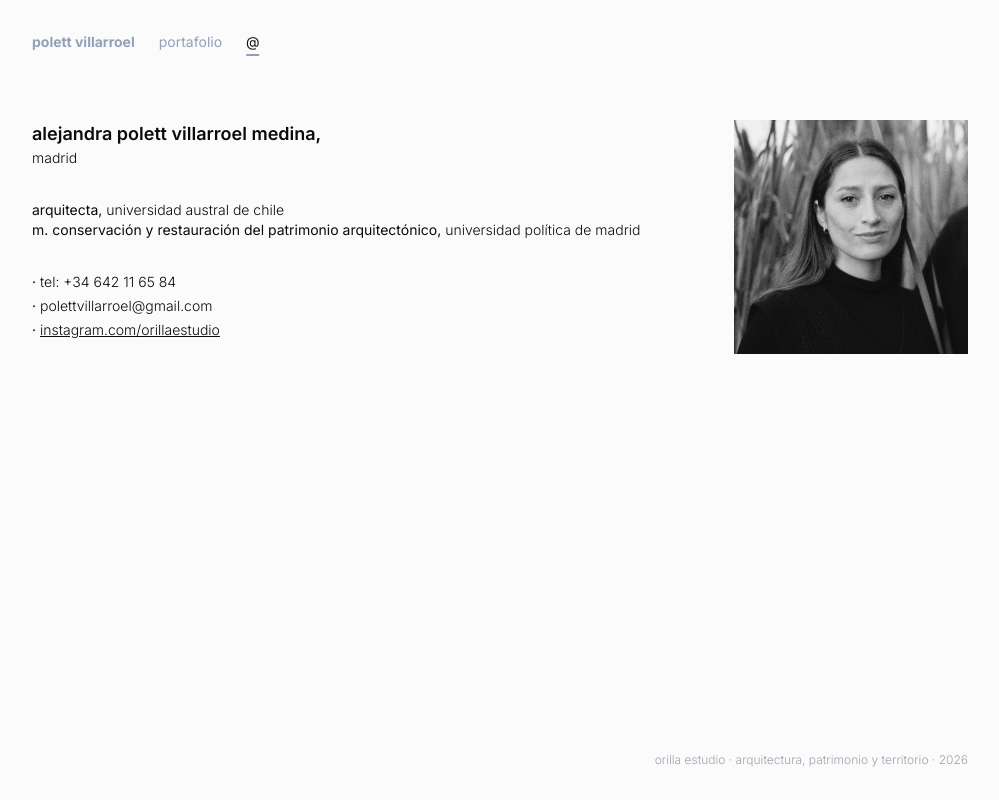
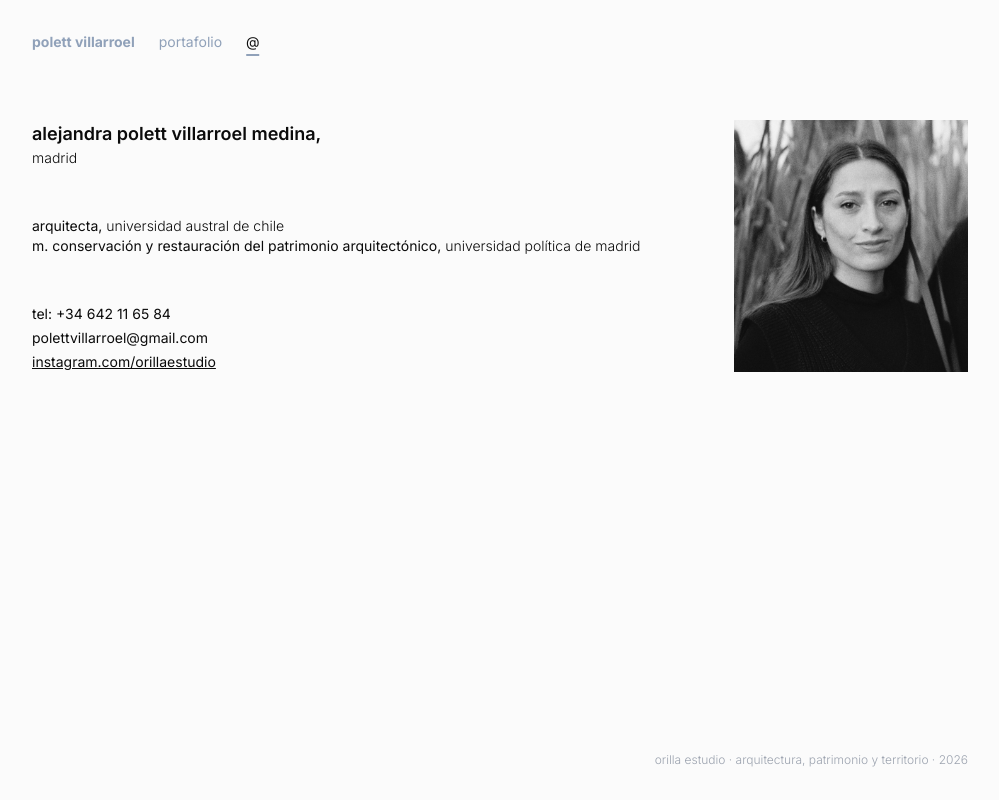
Before and after one commit to jorgedemaria/polett-villarroel-web, a Vue app: page /contacto in a window 1280 px wide. Shown: the whole page, without its empty margins (140-1139 px from the left). Built offline with nearby package versions, Linux system fonts and the light colour scheme.

Commit message:
estilizado la pagina de contacto

```diff
--- a/src/views/Contacto.vue
+++ b/src/views/Contacto.vue
@@ -1,7 +1,7 @@
 <template>
   <section class="flex flex-col md:flex-row gap-10">
     <div
-      class="space-y-8 text-sm transition-all duration-[1500ms] ease-out"
+      class="space-y-12 text-sm transition-all duration-[1500ms] ease-out"
       :class="visible ? 'opacity-100' : 'opacity-0'"
     >
       <div>
@@ -14,33 +14,33 @@
           <span class="font-light">universidad austral de chile</span>
         </p>
         <p>
-          m. conservación y restauración del patrimonio arquitectónico, <span class="font-light">
-          universidad política de madrid</span>
+          m. conservación y restauración del patrimonio arquitectónico,
+          <span class="font-light"> universidad política de madrid</span>
         </p>
       </div>
       <div class="space-y-1">
         <p>
-          ·
-          <a href="tel:+34642116584" class="font-light hover:text-blue-500 transition">
+
+          <a href="tel:+34642116584" class="hover:text-blue-500 transition">
             tel: +34 642 11 65 84
           </a>
         </p>
         <p>
-          ·
+
           <a
             href="mailto:polettvillarroel@gmail.com"
-            class="font-light hover:text-blue-500 transition"
+            class="hover:text-blue-500 transition"
           >
             polettvillarroel@gmail.com
           </a>
         </p>
         <p>
-          ·
+
           <a
             href="https://www.instagram.com/orillaestudio"
             target="_blank"
             rel="noopener noreferrer"
-            class="underline font-light hover:text-blue-500 transition"
+            class="underline hover:text-blue-500 transition"
           >
             instagram.com/orillaestudio
           </a>
```
